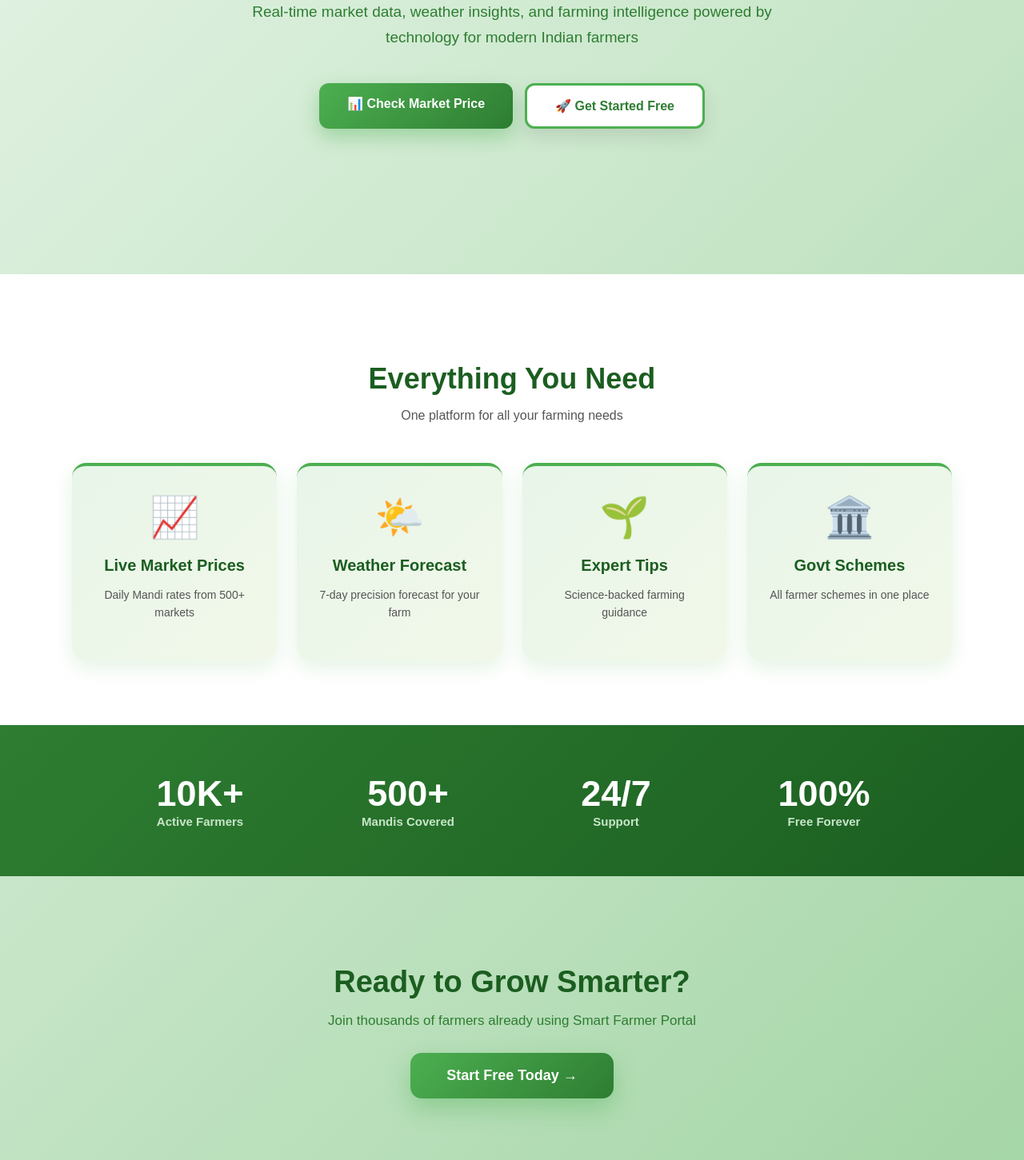
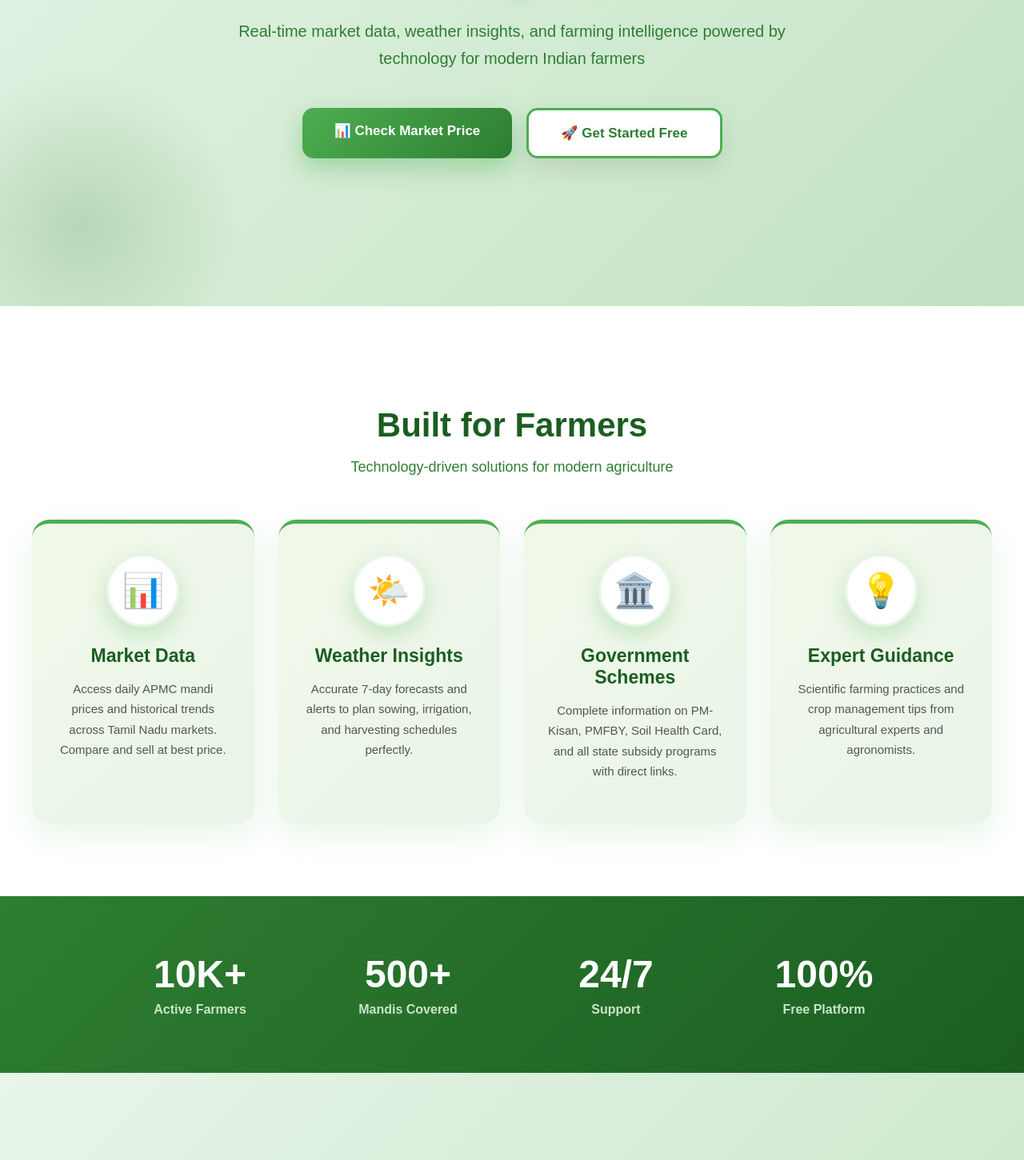
Before and after one commit to abinayasrik24-max/farmer---app, a Next.js app: page / in a window 1280 px wide. Shown: the part 539-1990 px from the top of the page at 80% size. Built offline with nearby package versions, Linux system fonts and the light colour scheme.

Commit message:
Complete unique home page with hero and features sections

```diff
--- a/src/app/page.tsx
+++ b/src/app/page.tsx
@@ -2,10 +2,33 @@ import Link from 'next/link';
 
 export default function HomePage() {
   const features = [
-    {icon: '📈', title: 'Live Market Prices', desc: 'Daily Mandi rates from 500+ markets'},
-    {icon: '🌤️', title: 'Weather Forecast', desc: '7-day precision forecast for your farm'},
-    {icon: '🌱', title: 'Expert Tips', desc: 'Science-backed farming guidance'},
-    {icon: '🏛️', title: 'Govt Schemes', desc: 'All farmer schemes in one place'}
+    {
+      icon: '📊',
+      title: 'Market Data',
+      desc: 'Access daily APMC mandi prices and historical trends across Tamil Nadu markets. Compare and sell at best price.'
+    },
+    {
+      icon: '🌤️',
+      title: 'Weather Insights',
+      desc: 'Accurate 7-day forecasts and alerts to plan sowing, irrigation, and harvesting schedules perfectly.'
+    },
+    {
+      icon: '🏛️',
+      title: 'Government Schemes',
+      desc: 'Complete information on PM-Kisan, PMFBY, Soil Health Card, and all state subsidy programs with direct links.'
+    },
+    {
+      icon: '💡',
+      title: 'Expert Guidance',
+      desc: 'Scientific farming practices and crop management tips from agricultural experts and agronomists.'
+    }
+  ];
+
+  const stats = [
+    {number: '10K+', label: 'Active Farmers'},
+    {number: '500+', label: 'Mandis Covered'},
+    {number: '24/7', label: 'Support'},
+    {number: '100%', label: 'Free Platform'}
   ];
 
   return (
@@ -14,9 +37,9 @@ export default function HomePage() {
       background: 'linear-gradient(135deg, #e8f5e9 0%, #c8e6c9 50%, #a5d6a7 100%)'
     }}>
 
-      {/* Hero Section */}
+      {/* 1. HERO SECTION - Image 1 ku replacement */}
       <div style={{
-        minHeight: '85vh',
+        minHeight: '90vh',
         display: 'flex',
         alignItems: 'center',
         justifyContent: 'center',
@@ -25,13 +48,23 @@ export default function HomePage() {
         overflow: 'hidden'
       }}>
 
+        {/* Background Circles */}
         <div style={{
           position: 'absolute',
-          top: '-100px',
-          right: '-100px',
+          top: '-150px',
+          right: '-150px',
+          width: '500px',
+          height: '500px',
+          background: 'radial-gradient(circle, rgba(76,175,80,0.25) 0%, transparent 70%)',
+          borderRadius: '50%'
+        }}></div>
+        <div style={{
+          position: 'absolute',
+          bottom: '-100px',
+          left: '-100px',
           width: '400px',
           height: '400px',
-          background: 'radial-gradient(circle, rgba(76,175,80,0.3) 0%, transparent 70%)',
+          background: 'radial-gradient(circle, rgba(46,125,50,0.2) 0%, transparent 70%)',
           borderRadius: '50%'
         }}></div>
 
@@ -41,46 +74,47 @@ export default function HomePage() {
           zIndex: 1
         }}>
 
-          <div style={{fontSize: '80px', marginBottom: '20px'}}>🌾</div>
+          <div style={{fontSize: '85px', marginBottom: '25px', filter: 'drop-shadow(0 10px 20px rgba(0,0,0,0.1))'}}>🌾</div>
 
           <h1 style={{
             color: '#1b5e20',
-            fontSize: '52px',
+            fontSize: '56px',
             fontWeight: '900',
-            marginBottom: '20px',
-            lineHeight: '1.2'
+            marginBottom: '22px',
+            lineHeight: '1.2',
+            textShadow: '0 4px 15px rgba(46,125,50,0.15)'
           }}>
             Smart Agriculture<br/>Intelligence
           </h1>
 
           <p style={{
             color: '#2e7d32',
-            fontSize: '19px',
+            fontSize: '20px',
             lineHeight: '1.7',
-            marginBottom: '40px',
+            marginBottom: '45px',
             fontWeight: '500',
-            maxWidth: '650px',
-            margin: '0 auto 40px auto'
+            maxWidth: '700px',
+            margin: '0 auto 45px auto'
           }}>
             Real-time market data, weather insights, and farming intelligence powered by technology for modern Indian farmers
           </p>
 
           <div style={{
             display: 'flex',
-            gap: '15px',
+            gap: '18px',
             justifyContent: 'center',
             flexWrap: 'wrap'
           }}>
             <Link href="/market" style={{
               background: 'linear-gradient(135deg, #4caf50 0%, #2e7d32 100%)',
               color: 'white',
-              padding: '16px 35px',
-              borderRadius: '12px',
-              fontSize: '16px',
-              fontWeight: '700',
+              padding: '18px 40px',
+              borderRadius: '14px',
+              fontSize: '17px',
+              fontWeight: '800',
               textDecoration: 'none',
-              boxShadow: '0 10px 25px rgba(76,175,80,0.4)',
-              display: 'inline-block'
+              boxShadow: '0 12px 30px rgba(76,175,80,0.4)',
+              transition: 'all 0.3s ease'
             }}>
               📊 Check Market Price
             </Link>
@@ -88,14 +122,14 @@ export default function HomePage() {
             <Link href="/login" style={{
               background: 'white',
               color: '#2e7d32',
-              padding: '16px 35px',
-              borderRadius: '12px',
-              fontSize: '16px',
-              fontWeight: '700',
+              padding: '18px 40px',
+              borderRadius: '14px',
+              fontSize: '17px',
+              fontWeight: '800',
               textDecoration: 'none',
               border: '3px solid #4caf50',
-              boxShadow: '0 10px 25px rgba(0,0,0,0.1)',
-              display: 'inline-block'
+              boxShadow: '0 12px 30px rgba(0,0,0,0.1)',
+              transition: 'all 0.3s ease'
             }}>
               🚀 Get Started Free
             </Link>
@@ -104,60 +138,78 @@ export default function HomePage() {
         </div>
       </div>
 
-      {/* Features Section */}
+      {/* 2. BUILT FOR FARMERS SECTION - Image 2 ku replacement */}
       <div style={{
-        padding: '80px 20px',
+        padding: '90px 20px',
         background: 'white'
       }}>
-        <div style={{maxWidth: '1100px', margin: '0 auto'}}>
+        <div style={{maxWidth: '1200px', margin: '0 auto'}}>
 
+          <div style={{textAlign: 'center', marginBottom: '55px'}}>
             <h2 style={{
-            textAlign: 'center',
               color: '#1b5e20',
-            fontSize: '36px',
+              fontSize: '42px',
               fontWeight: '900',
               marginBottom: '15px'
             }}>
-            Everything You Need
+              Built for Farmers
             </h2>
             <p style={{
-            textAlign: 'center',
-            color: '#555',
-            fontSize: '16px',
-            marginBottom: '50px'
+              color: '#2e7d32',
+              fontSize: '18px',
+              fontWeight: '500'
             }}>
-            One platform for all your farming needs
+              Technology-driven solutions for modern agriculture
             </p>
+          </div>
 
           <div style={{
             display: 'grid',
-            gridTemplateColumns: 'repeat(auto-fit, minmax(250px, 1fr))',
-            gap: '25px'
+            gridTemplateColumns: 'repeat(auto-fit, minmax(270px, 1fr))',
+            gap: '30px'
           }}>
-            {features.map((feature, index) => (
+            {features.map((item, index) => (
               <div key={index} style={{
-                background: 'linear-gradient(135deg, #e8f5e9 0%, #f1f8e9 100%)',
-                padding: '35px 25px',
-                borderRadius: '18px',
+                background: 'linear-gradient(135deg, #f1f8e9 0%, #e8f5e9 100%)',
+                padding: '38px 30px',
+                borderRadius: '22px',
                 textAlign: 'center',
-                borderTop: '4px solid #4caf50',
-                boxShadow: '0 8px 25px rgba(76,175,80,0.15)'
+                boxShadow: '0 15px 40px rgba(76, 175, 80, 0.12)',
+                borderTop: '5px solid #4caf50',
+                transition: 'all 0.3s ease'
               }}>
-                <div style={{fontSize: '50px', marginBottom: '15px'}}>{feature.icon}</div>
+
+                <div style={{
+                  width: '85px',
+                  height: '85px',
+                  background: 'white',
+                  borderRadius: '50%',
+                  display: 'flex',
+                  alignItems: 'center',
+                  justifyContent: 'center',
+                  margin: '0 auto 22px auto',
+                  fontSize: '42px',
+                  boxShadow: '0 10px 25px rgba(76, 175, 80, 0.25)',
+                  border: '3px solid #e8f5e9'
+                }}>
+                  {item.icon}
+                </div>
+
                 <h3 style={{
                   color: '#1b5e20',
-                  fontSize: '20px',
+                  fontSize: '23px',
                   fontWeight: '800',
-                  marginBottom: '10px'
+                  marginBottom: '14px'
                 }}>
-                  {feature.title}
+                  {item.title}
                 </h3>
+
                 <p style={{
                   color: '#555',
-                  fontSize: '14px',
-                  lineHeight: '1.6'
+                  fontSize: '15px',
+                  lineHeight: '1.7'
                 }}>
-                  {feature.desc}
+                  {item.desc}
                 </p>
               </div>
             ))}
@@ -165,10 +217,10 @@ export default function HomePage() {
         </div>
       </div>
 
-      {/* Stats Section */}
+      {/* 3. STATS SECTION - Attraction ku */}
       <div style={{
         background: 'linear-gradient(135deg, #2e7d32 0%, #1b5e20 100%)',
-        padding: '60px 20px'
+        padding: '70px 20px'
       }}>
         <div style={{
           maxWidth: '1000px',
@@ -178,54 +230,59 @@ export default function HomePage() {
           gap: '40px',
           textAlign: 'center'
         }}>
-          <div>
-            <div style={{color: 'white', fontSize: '45px', fontWeight: '900'}}>10K+</div>
-            <div style={{color: '#c8e6c9', fontSize: '15px', fontWeight: '600'}}>Active Farmers</div>
+          {stats.map((stat, index) => (
+            <div key={index}>
+              <div style={{
+                color: 'white',
+                fontSize: '48px',
+                fontWeight: '900',
+                marginBottom: '8px'
+              }}>
+                {stat.number}
               </div>
-          <div>
-            <div style={{color: 'white', fontSize: '45px', fontWeight: '900'}}>500+</div>
-            <div style={{color: '#c8e6c9', fontSize: '15px', fontWeight: '600'}}>Mandis Covered</div>
+              <div style={{
+                color: '#c8e6c9',
+                fontSize: '16px',
+                fontWeight: '600'
+              }}>
+                {stat.label}
               </div>
-          <div>
-            <div style={{color: 'white', fontSize: '45px', fontWeight: '900'}}>24/7</div>
-            <div style={{color: '#c8e6c9', fontSize: '15px', fontWeight: '600'}}>Support</div>
             </div>
-          <div>
-            <div style={{color: 'white', fontSize: '45px', fontWeight: '900'}}>100%</div>
-            <div style={{color: '#c8e6c9', fontSize: '15px', fontWeight: '600'}}>Free Forever</div>
-          </div>
+          ))}
         </div>
       </div>
 
-      {/* CTA Section */}
+      {/* 4. FINAL CTA SECTION */}
       <div style={{
-        padding: '80px 20px',
-        textAlign: 'center'
+        padding: '90px 20px',
+        textAlign: 'center',
+        background: 'linear-gradient(135deg, #e8f5e9 0%, #c8e6c9 100%)'
       }}>
         <h2 style={{
           color: '#1b5e20',
-          fontSize: '38px',
+          fontSize: '40px',
           fontWeight: '900',
-          marginBottom: '15px'
+          marginBottom: '18px'
         }}>
           Ready to Grow Smarter?
         </h2>
         <p style={{
           color: '#2e7d32',
-          fontSize: '17px',
-          marginBottom: '30px'
+          fontSize: '18px',
+          marginBottom: '35px',
+          fontWeight: '500'
         }}>
           Join thousands of farmers already using Smart Farmer Portal
         </p>
         <Link href="/login" style={{
           background: 'linear-gradient(135deg, #4caf50 0%, #2e7d32 100%)',
           color: 'white',
-          padding: '18px 45px',
-          borderRadius: '14px',
-          fontSize: '18px',
+          padding: '20px 50px',
+          borderRadius: '16px',
+          fontSize: '19px',
           fontWeight: '800',
           textDecoration: 'none',
-          boxShadow: '0 12px 30px rgba(76,175,80,0.4)',
+          boxShadow: '0 15px 35px rgba(76,175,80,0.4)',
           display: 'inline-block'
         }}>
           Start Free Today →
```
Lines whose indentation alone changed are shown as unchanged.
